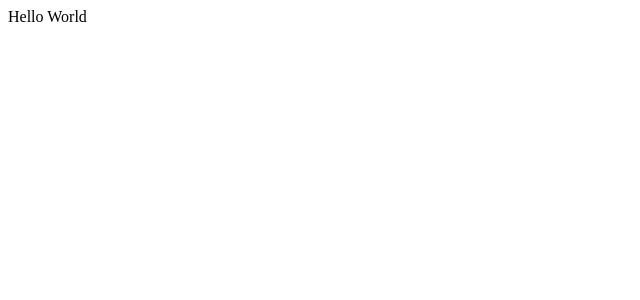
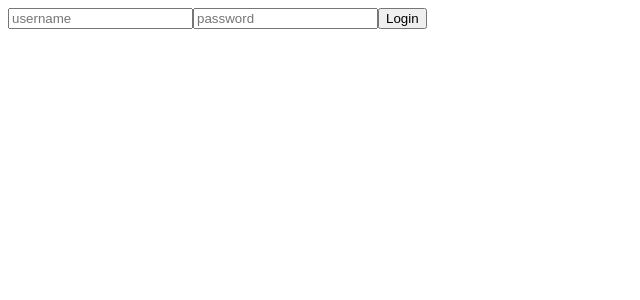
Before and after one commit to CatheryneS/craft-a-business-idea-frontend, a React (Create React App) app: page / in a window 1280 px wide. Shown: the top 300 px of the page, without its empty margins (0-640 px from the left). Built offline with nearby package versions, Linux system fonts and the light colour scheme.

Commit message:
add login and current user functions

```diff
--- a/src/App.js
+++ b/src/App.js
@@ -1,9 +1,10 @@
 import React from 'react';
+import LoginForm from './containers/LoginForm';
 
 function App() {
   return (
     <div>
-      Hello World
+      <LoginForm />
     </div>
   );
 }
--- /dev/null
+++ b/src/actions/loginForm.js
@@ -0,0 +1,6 @@
+export const updateLoginForm = (credentials) => {
+    return ({
+        type: "UPDATE_LOGIN_FORM",
+        credentials
+    })
+}
--- /dev/null
+++ b/src/components/LoginInput.js
@@ -0,0 +1,34 @@
+import React from 'react';
+
+const Login = ({ credentials, updateLoginForm }) => {
+    const handleChange = (event) => {
+        const { name, value } = event.target
+        const updatedCredentials = {
+            ...credentials,
+            [name]: value
+        }
+        updateLoginForm(updatedCredentials)
+    };
+
+    return (
+        <form>
+            <input
+                type="text"
+                name="username"
+                value={credentials.username}
+                onChange={handleChange}
+                placeholder="username"
+            />
+            <input
+                type="text"
+                name="password"
+                value={credentials.password}
+                onChange={handleChange}
+                placeholder="password"
+            />
+            <button type="submit">Login</button>
+        </form>
+    )
+}
+
+export default Login;
--- /dev/null
+++ b/src/containers/LoginForm.js
@@ -0,0 +1,23 @@
+import React, { Component } from 'react'
+import { connect } from 'react-redux'
+import LoginInput from '../components/LoginInput';
+import { updateLoginForm } from '../actions/loginForm';
+
+export class LoginForm extends Component {
+    render() {
+        return (
+            <div>
+                <LoginInput
+                    credentials={this.props.credentials}
+                    updateLoginForm={this.props.updateLoginForm}
+                />
+            </div>
+        )
+    }
+}
+
+const mapStateToProps = (state) => ({
+    credentials: state.loginForm
+})
+
+export default connect(mapStateToProps, { updateLoginForm })(LoginForm)
--- /dev/null
+++ b/src/reducers/currentUser.js
@@ -0,0 +1,10 @@
+const currentUser = (state = null, action) => {
+    switch (action.type) {
+        case "SET_CURRENT_USER":
+            return action.user;
+        default:
+            return state;
+    }
+}
+
+export default currentUser;
--- /dev/null
+++ b/src/reducers/loginForm.js
@@ -0,0 +1,10 @@
+const currentUser = (state = { username: "", password: "" }, action) => {
+    switch (action.type) {
+        case "UPDATE_LOGIN_FORM":
+            return action.credentials
+        default:
+            return state;
+    }
+}
+
+export default currentUser;
--- a/src/store.js
+++ b/src/store.js
@@ -1,8 +1,12 @@
 import { createStore, applyMiddleware, compose, combineReducers } from 'redux';
 import thunk from 'redux-thunk';
 
+import currentUser from './reducers/currentUser';
+import loginForm from './reducers/loginForm';
+
 const rootReducer = combineReducers({
-
+    currentUser,
+    loginForm
 });
 
 const composeEnhancer = window.__REDUX_DEVTOOLS_EXTENSION_COMPOSE__ || compose;
```
Also changed, not shown: src/actions/currentUser.js (added, +23 -0 lines).
